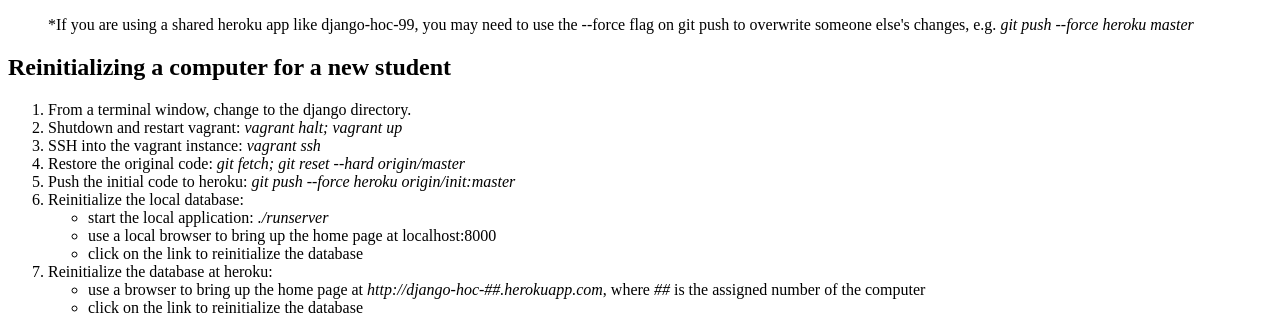
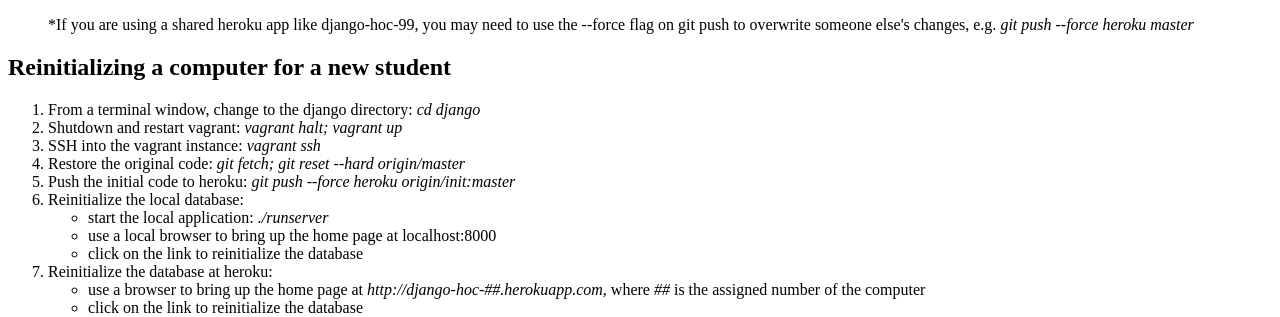
Before and after one commit to glendudek/django_hoc, a Django app: page /polls/install in a window 1280 px wide. Shown: the part 270-587 px from the top of the page. Run offline with Django 3.2, Linux system fonts and the light colour scheme.

Commit message:
More doc updates

```diff
--- a/polls/templates/polls/install.html
+++ b/polls/templates/polls/install.html
@@ -19,7 +19,7 @@
 <h2>Reinitializing a computer for a new student</h2>
 
 <ol>
-  <li>From a terminal window, change to the django directory.</li>
+  <li>From a terminal window, change to the django directory: <i>cd django</i></li>
   <li>Shutdown and restart vagrant: <i>vagrant halt; vagrant up</i>
   <li>SSH into the vagrant instance: <i>vagrant ssh</i>
   <li>Restore the original code: <i>git fetch; git reset --hard origin/master</i></li>
```
Also changed, not shown: README.txt.
